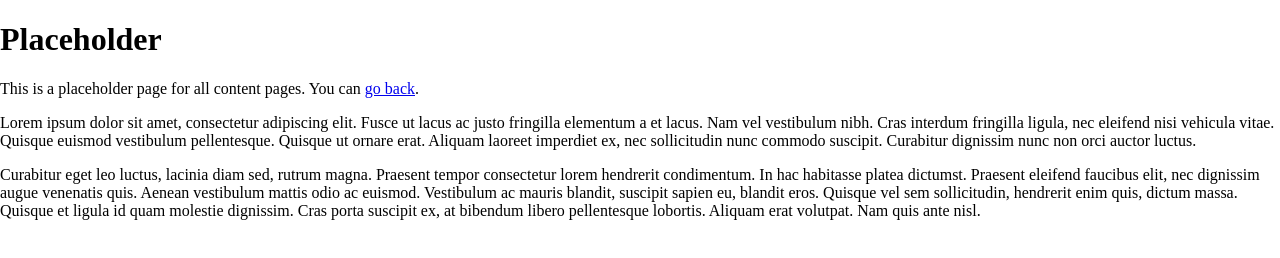
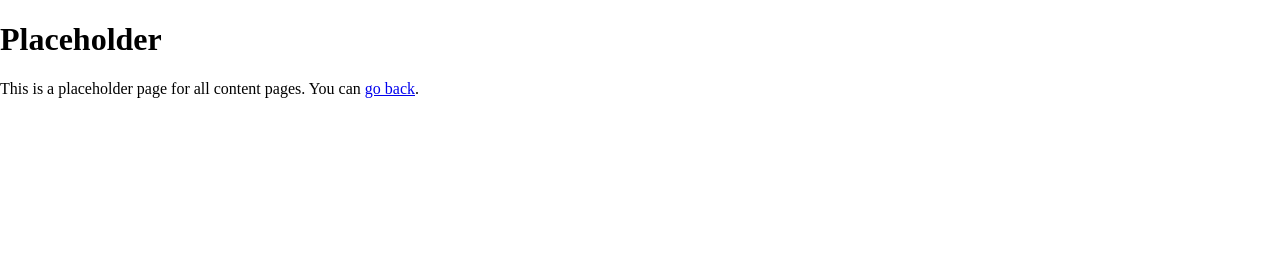
Before and after one commit to Zahra93-web/Museum-Description, a plain HTML site: page placeholder.html in a window 1280 px wide. Drawn offline with Linux system fonts and the light colour scheme.

Commit message:
Update placeholder.html

```diff
--- a/placeholder.html
+++ b/placeholder.html
@@ -12,8 +12,6 @@
     <h1>Placeholder</h2>
     <!-- Placing javascript directly in the onclick attribute is not good practice, because it is harder to maintain and creates duplicate code. However, for the placeholder page it is acceptable. -->
     <p>This is a placeholder page for all content pages. You can <a href="#" onclick="window.history.back();">go back</a>.</p>
-    <!-- Add some more lorem ipsum text to pad out the page. -->
-    <p>Lorem ipsum dolor sit amet, consectetur adipiscing elit. Fusce ut lacus ac justo fringilla elementum a et lacus. Nam vel vestibulum nibh. Cras interdum fringilla ligula, nec eleifend nisi vehicula vitae. Quisque euismod vestibulum pellentesque. Quisque ut ornare erat. Aliquam laoreet imperdiet ex, nec sollicitudin nunc commodo suscipit. Curabitur dignissim nunc non orci auctor luctus.</p>
-    <p>Curabitur eget leo luctus, lacinia diam sed, rutrum magna. Praesent tempor consectetur lorem hendrerit condimentum. In hac habitasse platea dictumst. Praesent eleifend faucibus elit, nec dignissim augue venenatis quis. Aenean vestibulum mattis odio ac euismod. Vestibulum ac mauris blandit, suscipit sapien eu, blandit eros. Quisque vel sem sollicitudin, hendrerit enim quis, dictum massa. Quisque et ligula id quam molestie dignissim. Cras porta suscipit ex, at bibendum libero pellentesque lobortis. Aliquam erat volutpat. Nam quis ante nisl.</p>
+
   </body>
 </html>
```
